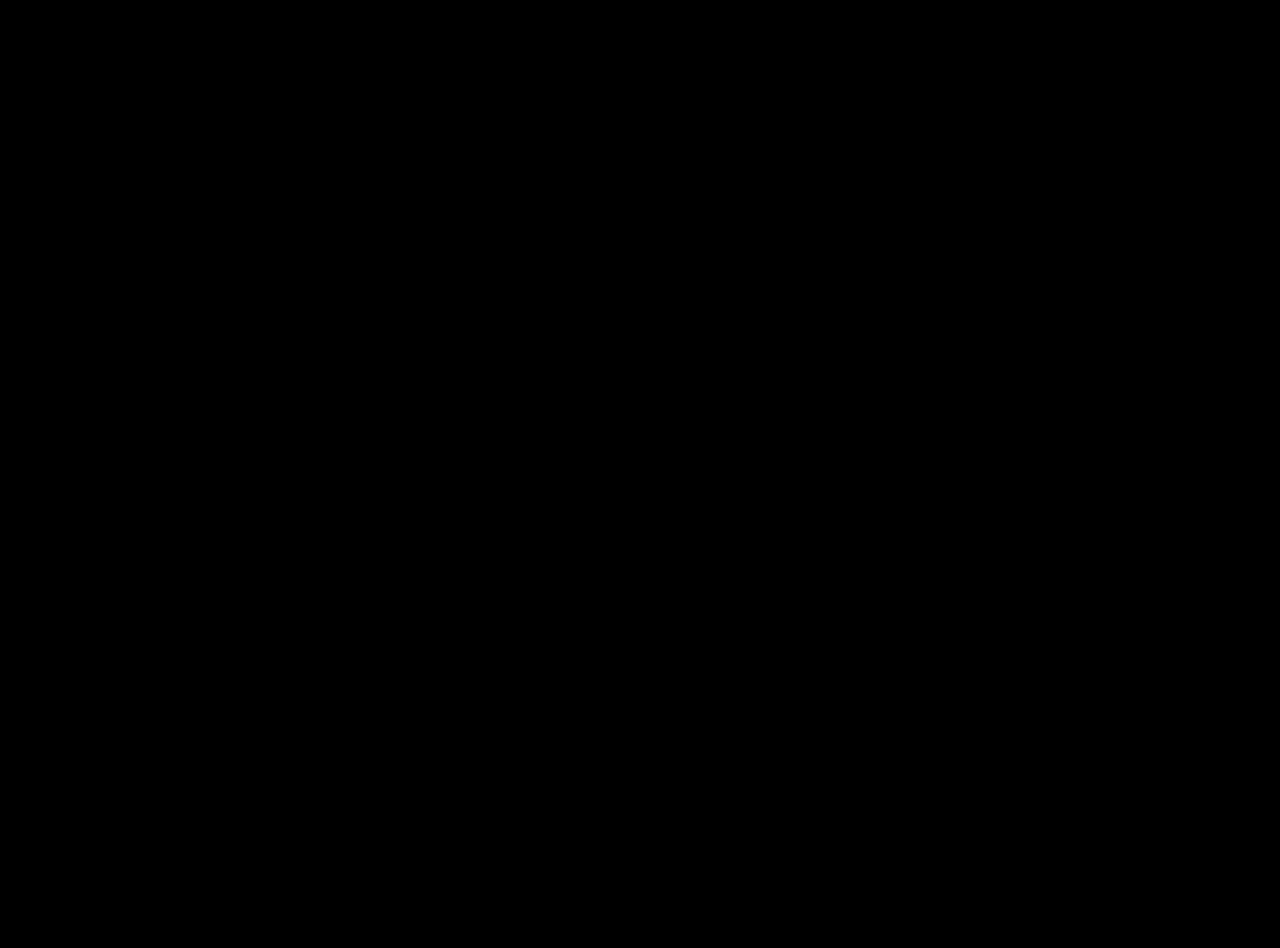
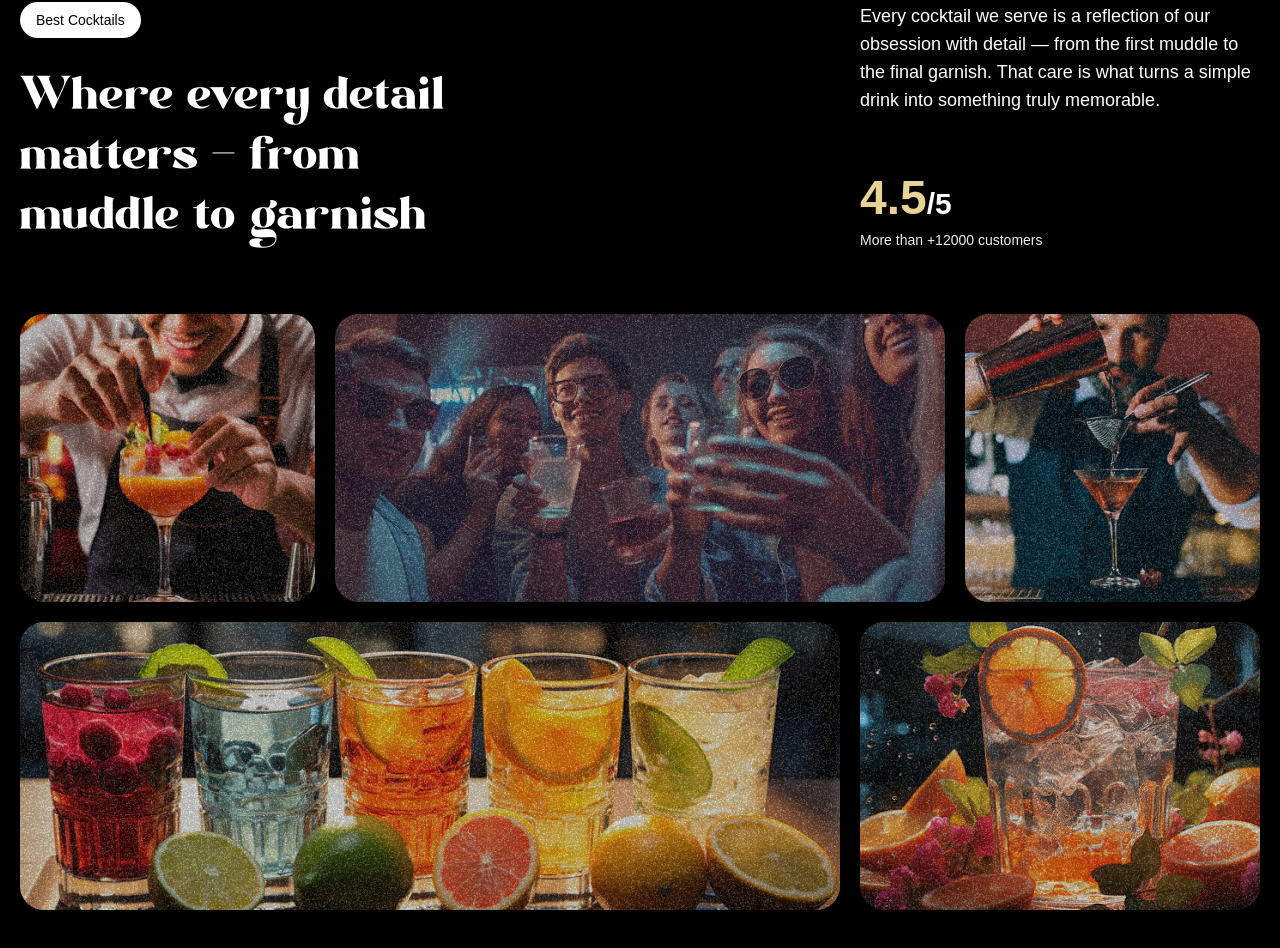
Before and after one commit to jazellemaira/gsap_cocktails, a React (Vite) app: page / in a window 1280 px wide. Shown: the part 1710-2658 px from the top of the page. Before the commit the page ends 1600 px from the top, so only its background shows below. Built offline with nearby package versions, Linux system fonts and the light colour scheme; a web font is replaced by a local one.

Commit message:
Implement the About Section

```diff
--- a/src/App.jsx
+++ b/src/App.jsx
@@ -4,6 +4,7 @@
 import Navbar from "./components/Navbar"
 import Hero from "./components/Hero"
 import Cocktails from "./components/Cocktails"
+import About from "./components/About"
 
 // Registering GSAP plugins for animations, split-text, and scroll-triggered effects for them to be used globally in the app
 gsap.registerPlugin(ScrollTrigger, SplitText)
@@ -14,6 +15,7 @@
       <Navbar />
       <Hero />
       <Cocktails />
+      <About />
     </main>
   )
 }
--- /dev/null
+++ b/src/components/About.jsx
@@ -0,0 +1,90 @@
+import React from "react"
+import { useGSAP } from "@gsap/react"
+import gsap from "gsap"
+import { SplitText } from "gsap/all"
+
+const About = () => {
+  useGSAP(() => {
+    const titleSplit = SplitText.create("#about h2", { type: "words" })
+
+    const scrollTimeline = gsap.timeline({
+      scrollTrigger: { trigger: "#about", start: "top center" },
+    })
+
+    scrollTimeline
+      .from(titleSplit.words, {
+        opacity: 0,
+        yPercent: 100,
+        stagger: 0.02,
+        duration: 1,
+        ease: "expo.out",
+      })
+      .from(
+        ".top-grid div, .bottom-grid div",
+        {
+          opacity: 0,
+          stagger: 0.04,
+          duration: 1,
+          ease: "power1.inOut",
+        },
+        // this will start the animation 0.5 seconds before the previous one ends
+        "-=0.5"
+      )
+  })
+  return (
+    <div id="about">
+      <div className="mb-16 md:px-0 px-5">
+        <div className="content">
+          <div className="md:col-span-8">
+            <p className="badge">Best Cocktails</p>
+            <h2>
+              Where every detail matters <span className="text-white">-</span>{" "}
+              from muddle to garnish
+            </h2>
+          </div>
+          <div className="sub-content">
+            <p>
+              Every cocktail we serve is a reflection of our obsession with
+              detail — from the first muddle to the final garnish. That care is
+              what turns a simple drink into something truly memorable.{" "}
+            </p>
+            <div>
+              <p className="md:text-3xl text-xl font-bold">
+                <span>4.5</span>/5
+              </p>
+              <p className="text-sm text-white-100">
+                More than +12000 customers
+              </p>
+            </div>
+          </div>
+        </div>
+      </div>
+      <div className="top-grid">
+        <div className="md:col-span-3">
+          <div className="noisy" />
+          <img src="/images/abt1.png" alt="grid-img-1" />
+        </div>
+        <div className="md:col-span-6">
+          <div className="noisy" />
+          <img src="/images/abt2.png" alt="grid-img-2" />
+        </div>
+        <div className="md:col-span-3">
+          <div className="noisy" />
+          <img src="/images/abt5.png" alt="grid-img-5" />
+        </div>
+      </div>
+      <div className="bottom-grid">
+        <div className="md:col-span-8">
+          <div className="noisy" />
+          <img src="/images/abt3.png" alt="grid-img-3" />
+        </div>
+        <div className="md:col-span-4">
+          <div className="noisy" />
+          <img src="/images/abt4.png" alt="grid-img-4" />
+        </div>
+      </div>
+    </div>
+  )
+}
+
+export default About
```
